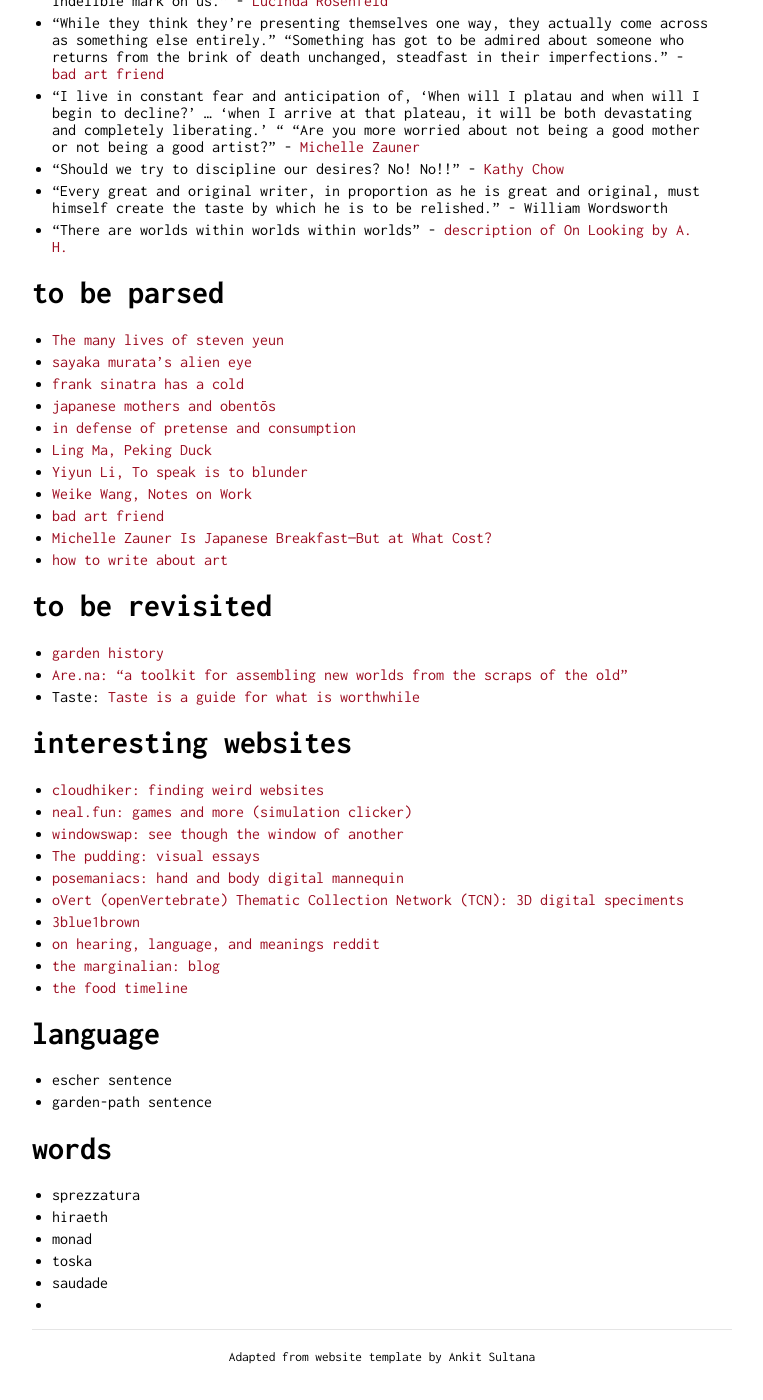
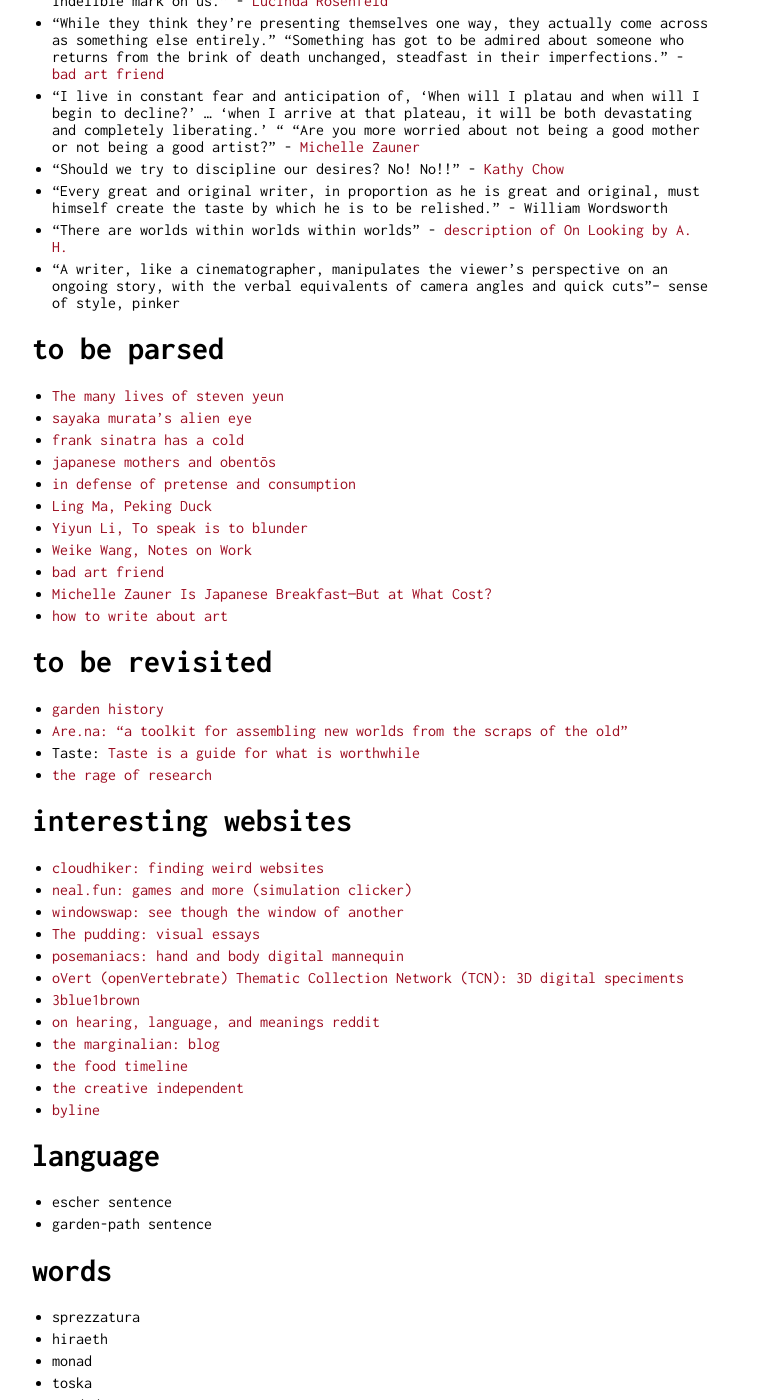
Before and after one commit to kristinezheng/kristinezheng.github.io, a Jekyll site: the page built from gleanings.md, in a window 1280 px wide and 1400 px high, scrolled down 267 px. Shown: the whole window, without its empty margins (258-1021 px from the left). Built offline with Jekyll 4.4.1, drawn with Linux system fonts in a browser that asks for light colours; our own code applies the rules of GitHub Pages for plain Markdown files; before the commit the page ends 1631 px from its top, so only the background shows below that.

Commit message:
additions

```diff
--- a/gleanings.md
+++ b/gleanings.md
@@ -7,6 +7,7 @@
 * "Should we try to discipline our desires? No! No!!" - [Kathy Chow](https://thepointmag.com/examined-life/on-loving-white-boys/)
 * "Every great and original writer, in proportion as he is great and original, must himself create the taste by which he is to be relished." - William Wordsworth
 * "There are worlds within worlds within worlds" - [description of On Looking by A. H.](https://www.simonandschuster.com/books/On-Looking/Alexandra-Horowitz/9781439191262)
+* "A writer, like a cinematographer, manipulates the viewer's perspective on an ongoing story, with the verbal equivalents of camera angles and quick cuts"-- sense of style, pinker
 
 # to be parsed
 
@@ -27,6 +28,7 @@
 * [garden history](https://maggieappleton.com/garden-history/)
 * [Are.na: "a toolkit for assembling new worlds from the scraps of the old"](https://www.are.na/)
 * Taste: [Taste is a guide for what is worthwhile](https://jzhao.xyz/posts/aesthetics-and-taste)
+* [the rage of research](https://ldeming.posthaven.com/the-rage-of-research)
 
 # interesting websites
 
@@ -40,6 +42,8 @@
 * [on hearing, language, and meanings reddit](https://www.reddit.com/r/AskReddit/comments/ttya2/reddit_ive_answered_a_lot_your_questions_about/?rdt=50813)
 * [the marginalian: blog](https://www.themarginalian.org/)
 * [the food timeline](https://www.foodtimeline.org/)
+* [the creative independent](https://thecreativeindependent.com/)
+* [byline](https://www.bylinebyline.com/)
 
 # language
 * escher sentence
```
Also changed, not shown: resources.md (+3 -1 lines).
